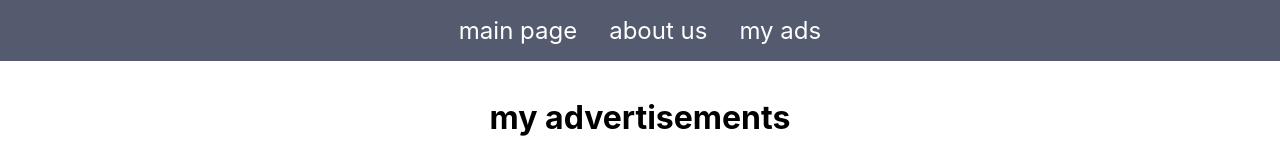
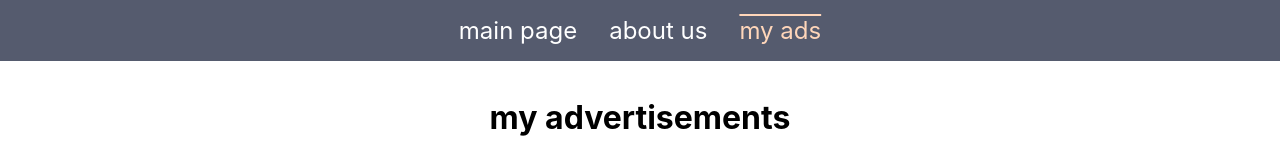
Before and after one commit to SavitskayaKseniya22/RSS-tasks-React2022Q1, a React (Create React App) app in the folder react.components/: page /#/ads in a window 1280 px wide. Shown: the top 160 px of the page. Built offline with nearby package versions, Linux system fonts and the light colour scheme.

Commit message:
feat: change functions to arrow functions

```diff
--- a/react.components/src/components/adsList/AdsList.tsx
+++ b/react.components/src/components/adsList/AdsList.tsx
@@ -1,7 +1,7 @@
+import { AdCard } from '../AdCard/AdCard';
 import { CardListProps } from '../../interfaces';
-import { AdCard } from '../adCard/AdCard';
 
-export function AdsList(props: CardListProps) {
+export const AdsList = (props: CardListProps) => {
   return (
     <div className="ads-list" data-testid="ads-list">
       {props.savedCards.map((elem, index) => (
@@ -9,4 +9,4 @@ export function AdsList(props: CardListProps) {
       ))}
     </div>
   );
-}
+};
--- a/react.components/src/components/footer/Footer.tsx
+++ b/react.components/src/components/footer/Footer.tsx
@@ -1,7 +1,7 @@
 import './footer.css';
 import logo from '../../assets/svg/rs-school-js.svg';
 
-export function Footer() {
+export const Footer = () => {
   return (
     <footer className="footer" data-testid="footer">
       <div>
@@ -17,4 +17,4 @@ export function Footer() {
       <div>© 2022</div>
     </footer>
   );
-}
+};
--- a/react.components/src/components/form/Form.tsx
+++ b/react.components/src/components/form/Form.tsx
@@ -3,7 +3,7 @@ import './form.css';
 import { useForm } from 'react-hook-form';
 import { CardProps } from '../../interfaces';
 
-export function Form(props: { changeState: (object: CardProps) => void }) {
+export const Form = (props: { changeState: (object: CardProps) => void }) => {
   const {
     register,
     handleSubmit,
@@ -282,4 +282,4 @@ export function Form(props: { changeState: (object: CardProps) => void }) {
       </form>
     </div>
   );
-}
+};
--- a/react.components/src/components/header/Header.tsx
+++ b/react.components/src/components/header/Header.tsx
@@ -1,7 +1,7 @@
 import { NavLink } from 'react-router-dom';
 import './header.css';
 
-export function Header() {
+export const Header = () => {
   return (
     <header className="header" data-testid="header">
       <NavLink
@@ -21,10 +21,10 @@ export function Header() {
       <NavLink
         data-testid="my-ads__link"
         className={({ isActive }) => (isActive ? 'active-link' : 'inActiveLink')}
-        to="/my-ads"
+        to="/ads"
       >
         my ads
       </NavLink>
     </header>
   );
-}
+};
--- a/react.components/src/components/searchInput/SearchInput.tsx
+++ b/react.components/src/components/searchInput/SearchInput.tsx
@@ -7,7 +7,7 @@ import {
 } from '../../interfaces';
 import './searchInput.css';
 
-export function SearchInput(props: SearchInputProps) {
+export const SearchInput = (props: SearchInputProps) => {
   useEffect(() => {
     if (props.value) {
       getApiResponse(props.value);
@@ -76,4 +76,4 @@ export function SearchInput(props: SearchInputProps) {
       />
     </form>
   );
-}
+};
--- a/react.components/src/components/searchItem/SearchItem.tsx
+++ b/react.components/src/components/searchItem/SearchItem.tsx
@@ -2,7 +2,7 @@ import React, { useState } from 'react';
 import { SearchItemType } from '../../interfaces';
 import './searchItem.css';
 
-export function SearchItem(props: SearchItemType) {
+export const SearchItem = (props: SearchItemType) => {
   const [isOpen, setOpen] = useState(false);
   const handleClick = (
     e:
@@ -88,4 +88,4 @@ export function SearchItem(props: SearchItemType) {
       )}
     </li>
   );
-}
+};
--- a/react.components/src/components/searchResultList/SearchResultList.tsx
+++ b/react.components/src/components/searchResultList/SearchResultList.tsx
@@ -1,7 +1,7 @@
-import { SearchItem } from '../../components/searchItem/SearchItem';
+import { SearchItem } from '../../components/SearchItem/SearchItem';
 import { MainPageType } from '../../interfaces';
 
-export function SearchResultList(props: { data: MainPageType }) {
+export const SearchResultList = (props: { data: MainPageType }) => {
   let activeBlock;
   if (props.data.isDownloading) {
     activeBlock = (
@@ -30,4 +30,4 @@ export function SearchResultList(props: { data: MainPageType }) {
   }
 
   return activeBlock as JSX.Element;
-}
+};
--- a/react.components/src/interfaces.tsx
+++ b/react.components/src/interfaces.tsx
@@ -130,7 +130,3 @@ export interface CardProps {
   currency: string;
   img: string;
 }
-
-export interface FormStateTypes {
-  savedCards: CardProps[];
-}
--- a/react.components/src/pages/aboutUs/AboutUs.tsx
+++ b/react.components/src/pages/aboutUs/AboutUs.tsx
@@ -1,7 +1,7 @@
-export function AboutUs() {
+export const AboutUs = () => {
   return (
     <div data-testid="about-us">
       <h1>about us</h1>
     </div>
   );
-}
+};
```
Also changed, not shown: 1 other file (tests, documents, lock files or other folders).
